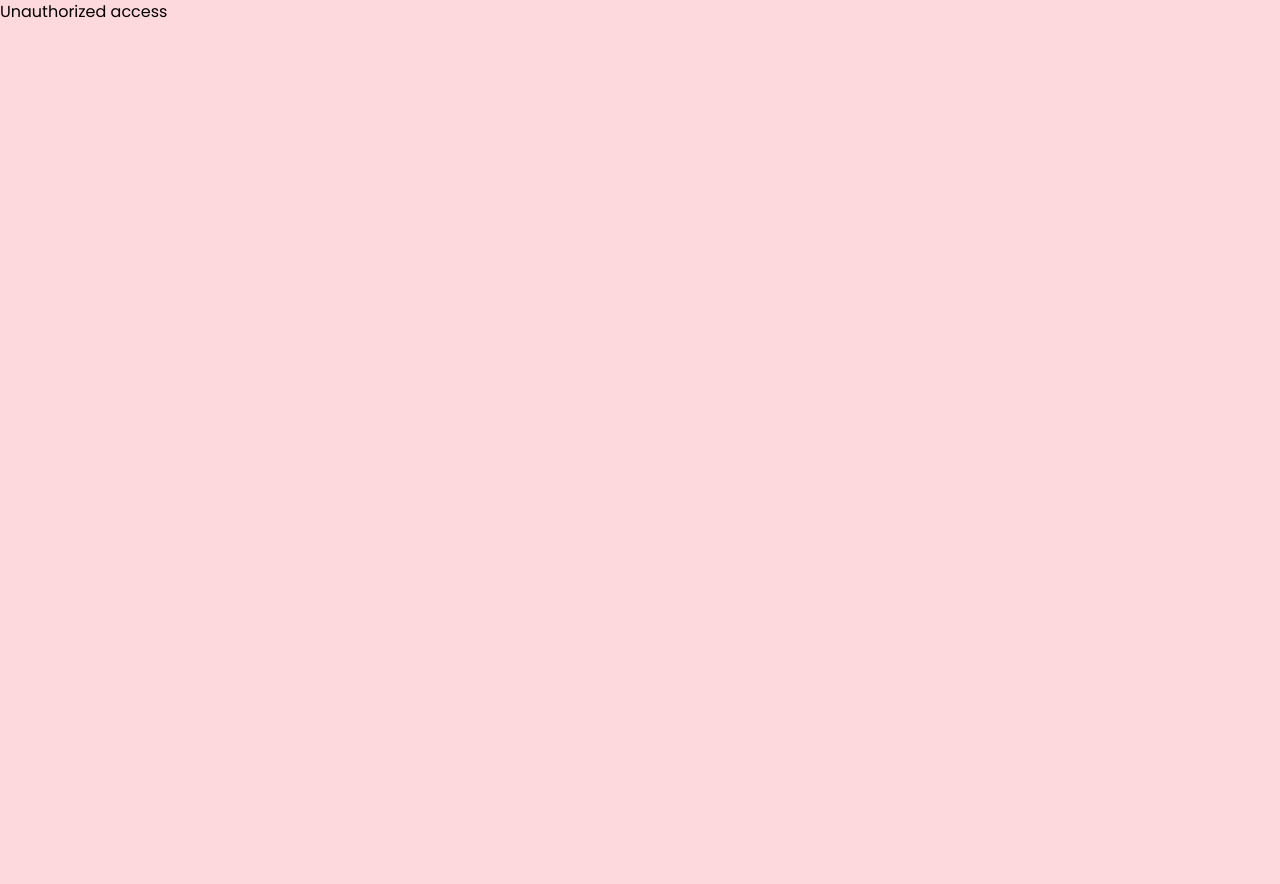
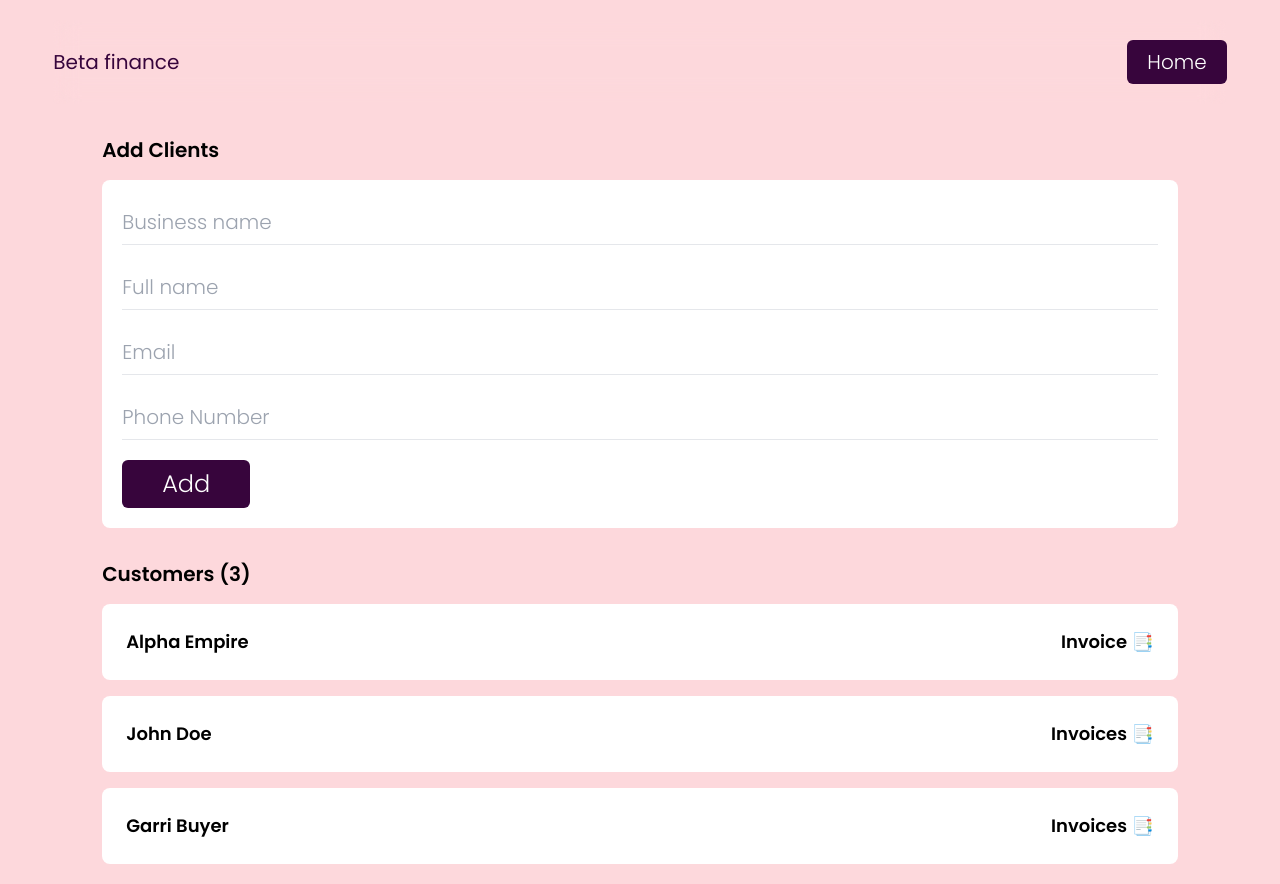
Before and after one commit to Phickayor/beta-finance, a Next.js app: page /admin/Clients in a window 1280 px wide. Before the commit the page ends 800 px from the top, so only its background shows below. Built offline with nearby package versions, Linux system fonts and the light colour scheme; no server answers.

Commit message:
client Page

```diff
--- /dev/null
+++ b/components/Admin/AddClient.jsx
@@ -0,0 +1,87 @@
+import clientReducer from "@/reducers/clientReducer";
+import React, { useReducer } from "react";
+
+function AddClient() {
+  const initialClientState = {
+    email: "",
+    phoneNumber: "",
+    fullName: "",
+    businessName: ""
+  };
+  const [clientState, dispatch] = useReducer(clientReducer, initialClientState);
+  const HandleContentChange = (e) => {
+    dispatch({
+      field: e.target.name,
+      value: e.target.value
+    });
+  };
+  const AddCustomer = async () => {
+    try {
+      const res = await fetch(`${baseurl}/client/add`, {
+        method: "POST",
+        headers: {
+          "Content-Type": "application/json"
+        },
+        body: JSON.stringify({ ...clientState })
+      });
+      const data = await res.json();
+      alert(data.message);
+    } catch (error) {
+      console.log(error);
+      alert(error);
+    }
+  };
+  return (
+    <div className="space-y-4 mx-auto lg:w-11/12">
+      <h1 className="text-xl font-poppins-semibold">Add Clients</h1>
+      <form
+        onSubmit={AddCustomer}
+        className="bg-white md:text-xl font-poppins-light flex flex-col gap-5 p-5 rounded-lg"
+      >
+        <input
+          type="text"
+          name="business_name"
+          required
+          placeholder="Business name"
+          value={clientState.business_name}
+          onChange={(e) => HandleContentChange(e)}
+          className="border-b py-2 focus:outline-none focus:border-purple"
+        />
+        <input
+          type="text"
+          placeholder="Full name"
+          name="fullName"
+          required
+          value={clientState.fullName}
+          onChange={(e) => HandleContentChange(e)}
+          className="border-b py-2 focus:outline-none focus:border-purple"
+        />
+        <input
+          type="email"
+          placeholder="Email"
+          name="email"
+          required
+          value={clientState.email}
+          onChange={(e) => HandleContentChange(e)}
+          className="border-b py-2 focus:outline-none focus:border-purple"
+        />
+        <input
+          type="tel"
+          placeholder="Phone Number"
+          name="phoneNumber"
+          required
+          value={clientState.phoneNumber}
+          onChange={(e) => HandleContentChange(e)}
+          className="border-b py-2 focus:outline-none focus:border-purple"
+        />
+        <input
+          type="Submit"
+          value="Add"
+          className="rounded-md hover:scale-105 duration-300 py-2 px-10 w-fit text-lg md:text-xl lg:text-2xl cursor-pointer bg-purple text-white"
+        />
+      </form>
+    </div>
+  );
+}
+
+export default AddClient;
--- /dev/null
+++ b/components/Admin/AllClients.jsx
@@ -0,0 +1,35 @@
+import React from "react";
+
+function AllClients() {
+  return (
+    <div className="mx-auto lg:w-11/12 flex flex-col gap-4">
+      <h1 className="text-xl font-poppins-semibold">Customers (3)</h1>
+      <div className="bg-white px-3 md:px-6 p-6 rounded-lg flex justify-between gap-2">
+        <div className="self-center">
+          <h1 className="md:text-lg font-poppins-semibold">Alpha Empire</h1>
+        </div>
+        <div className="self-center">
+          <h3 className="md:text-lg font-poppins-semibold">Invoice 📑</h3>
+        </div>
+      </div>
+      <div className="bg-white px-3 md:px-6 p-6 rounded-lg flex justify-between gap-2">
+        <div className="self-center">
+          <h1 className="md:text-lg font-poppins-semibold">John Doe</h1>
+        </div>
+        <div className="self-center">
+          <h3 className="md:text-lg font-poppins-semibold">Invoices 📑</h3>
+        </div>
+      </div>
+      <div className="bg-white px-3 md:px-6 p-6 rounded-lg flex justify-between gap-2">
+        <div className="self-center">
+          <h1 className="md:text-lg font-poppins-semibold">Garri Buyer</h1>
+        </div>
+        <div className="self-center">
+          <h3 className="md:text-lg font-poppins-semibold">Invoices 📑</h3>
+        </div>
+      </div>
+    </div>
+  );
+}
+
+export default AllClients;
--- a/components/Admin/Header.jsx
+++ b/components/Admin/Header.jsx
@@ -3,7 +3,7 @@ import React from "react";
 
 function Header(props) {
   return (
-    <div className="relative py-2 md:py-5 md:text-xl flex justify-between">
+    <div className="relative sticky top-0 backdrop-blur-md py-2 md:py-5 md:text-xl flex justify-between">
       <h1 className="text-purple self-center">Beta finance</h1>
       <Link
         href={props.navLink}
--- a/components/Admin/Welcome.jsx
+++ b/components/Admin/Welcome.jsx
@@ -5,9 +5,9 @@ function Welcome(props) {
   return (
     <div className="mx-auto lg:w-11/12 text-center rounded-md space-y-4 md:space-y-6 bg-purple p-6 md:p-8 lg:p-12 text-white ">
       <h1 className="text-xl md:text-2xl font-poppins-light">
-        Welcome James ✌️
+        Welcome {props.name} ✌️
       </h1>
-      <p className="text-3xl md:text-5xl font-poppins-semibold">₦1000.00</p>
+      <p className="text-3xl md:text-5xl font-poppins-semibold">₦{props.balance}.00</p>
       <div className="flex justify-center gap-5 md:gap-8 lg:gap-10 action-btn-parents text-lg md:text-xl lg:text-2xl py-4">
         <Link href="/admin/clients">Customers</Link>
         <Link href="/admin/withdraw">Withdraw</Link>
--- a/components/SignUp.jsx
+++ b/components/SignUp.jsx
@@ -56,7 +56,7 @@ function SignUp(props) {
       >
         <input
           type="text"
-          name="business_name"
+          name="businessName"
           required
           placeholder="Business name"
           value={formState.business_name}
@@ -80,7 +80,7 @@ function SignUp(props) {
           value={formState.pswd}
           onChange={(e) => HandleContentChange(e)}
           className="py-1 md:py-2 lg:py-5 px-2 md:px-5 lg:px-8 w-full text-lg md:text-xl lg:text-2xl focus:outline-none border border-black placeholder:text-black black text-black"
-        />{" "}
+        />
         <input
           type="Submit"
           value="SIGN UP"
--- a/pages/admin/Clients.js
+++ b/pages/admin/Clients.js
@@ -1,19 +1,23 @@
 import AuthContext from "@/contexts/AuthContext";
 import { useContext } from "react";
+import RedirectToLogin from "../auth/authUtils";
+import Header from "@/components/Admin/Header";
+import AddClient from "@/components/Admin/AddClient";
+import AllClients from "@/components/Admin/AllClients";
 
 function Clients() {
   const { state } = useContext(AuthContext);
 
-  if (!state.isAuthorized) {
-    // Redirect logic or handle unauthorized access
-    return <div>Unauthorized access</div>;
+  if (state.isAuthorized) {
+    RedirectToLogin();
   }
 
   return (
-    <>
-      <h1>New Page</h1>
-      {/* Other content */}
-    </>
+    <div className="py-5 mx-auto w-11/12 space-y-8">
+      <Header navText="Home" navLink="/admin/" />
+      <AddClient />
+      <AllClients />
+    </div>
   );
 }
 Clients.protected = true;
--- a/pages/admin/index.js
+++ b/pages/admin/index.js
@@ -9,15 +9,14 @@ function Home() {
   const { state } = useContext(AuthContext);
 
   if (state.isAuthorized) {
-    // Redirect logic or handle unauthorized access
     RedirectToLogin();
   }
 
   return (
     <div className="py-5 mx-auto w-11/12 space-y-8">
       <Header navText="Add Client" navLink="/admin/clients" />
-      <Welcome name={state.name} />
-      <ActivityBar />
+      <Welcome name={"James"} balance={"1000"} />
+      <ActivityBar activities={state.activities} />
     </div>
   );
 }
--- /dev/null
+++ b/reducers/clientReducer.js
@@ -0,0 +1,7 @@
+const clientReducer = (state, action) => {
+  return {
+    ...state,
+    [action.field]: action.value
+  };
+};
+export default clientReducer;
```
